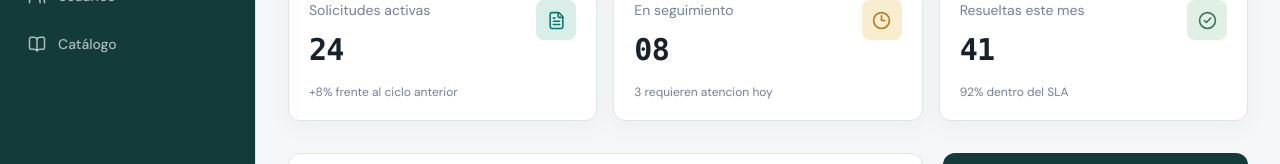
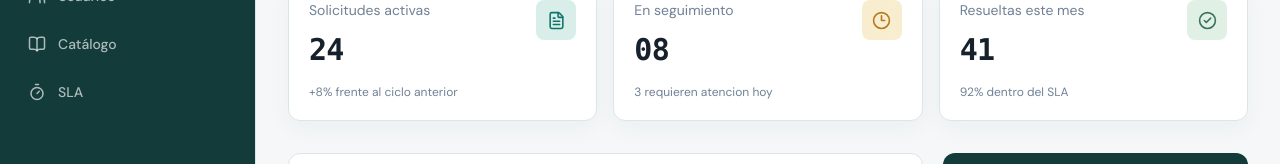
Before and after one commit to Jesus-Iniesta/sigpi, a React (Vite) app in the folder frontend/: page / in a window 1280 px wide. Shown: the part 261-425 px from the top of the page. Built offline with nearby package versions, Linux system fonts and the light colour scheme; no server answers.

Commit message:
agregar la opción de SLA al menú lateral #S2-14

```diff
--- a/frontend/src/routes/app-layout.tsx
+++ b/frontend/src/routes/app-layout.tsx
@@ -5,6 +5,7 @@ import {
   LayoutDashboard,
   Menu,
   Settings2,
+  Timer,
   Users,
 } from 'lucide-react'
 import { NavLink, Outlet } from 'react-router-dom'
@@ -15,6 +16,7 @@ const navigation = [
   { label: 'Solicitudes', to: '/solicitudes', icon: ClipboardList },
   { label: 'Usuarios', to: '/usuarios', icon: Users },
   { label: 'Catálogo', to: '/catalogo', icon: BookOpen },
+  { label: 'SLA', to: '/sla', icon: Timer },
 ]
 
 export function AppLayout() {
```
